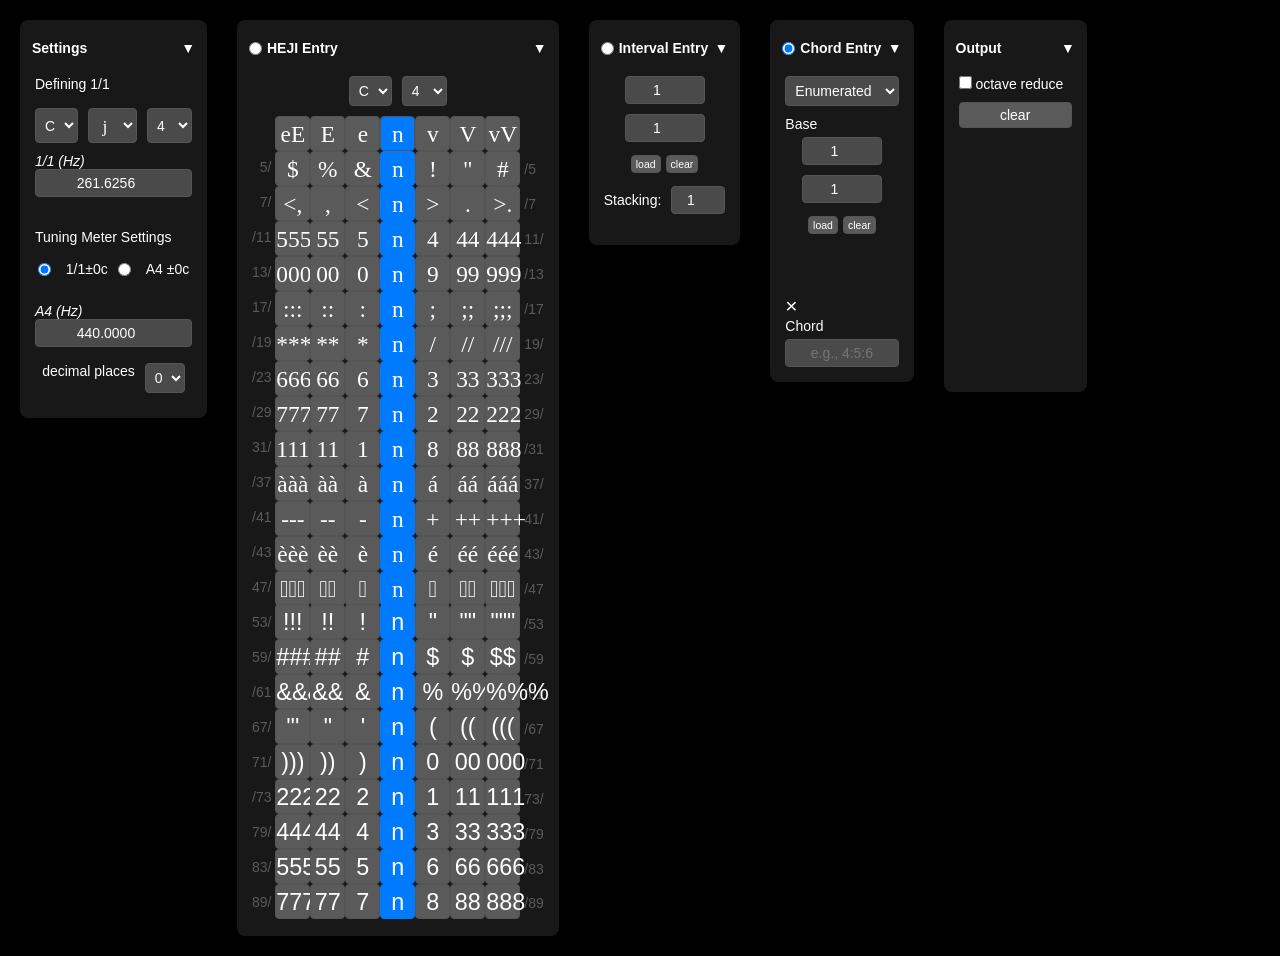
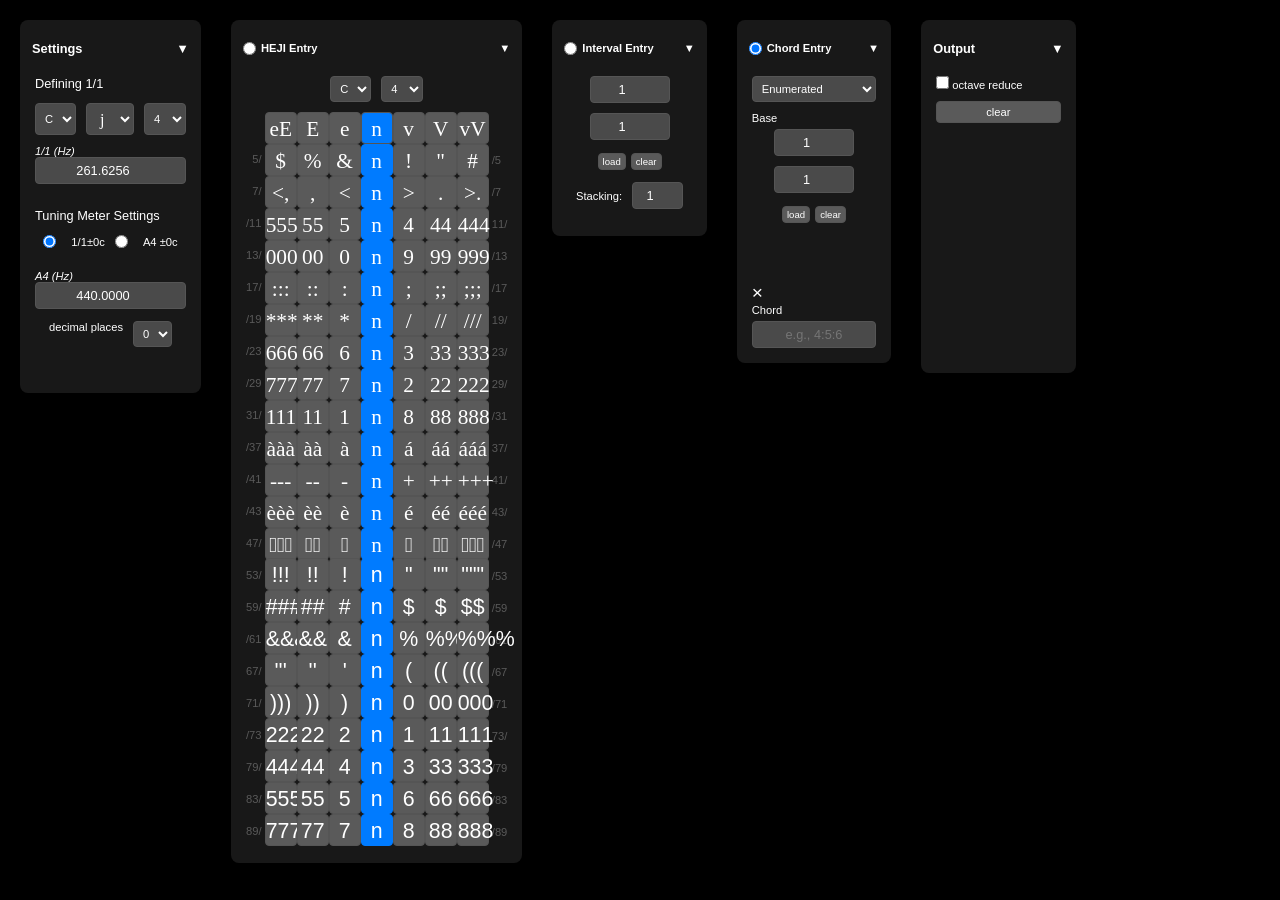

reduce all sizing (css only) 20%

--- a/style.css
+++ b/style.css
@@ -45,11 +45,12 @@
     margin: 0;
     padding: 0;
     font-family: "Inter", sans-serif;
-    font-size: 14px;
+    font-size: 11.2px;
 }
 
 html {
     min-height: 100%;
+    font-size: 80%;
     --bg-main: #000; /* background */
     --bg-header: rgba(30, 30, 30, 0.8); /* settings menu background */
     --bg-button: #5a5a5a; /* button background */
@@ -365,7 +366,7 @@ button.chromatic, .syntonic, .septimal, .undecimal, .tridecimal, .seventeen, .ni
 }
 
 #clearOutputButton {
-    font-size: 14px;
+    font-size: 11.2px;
     margin: 10px 0; 
     display: block;
     width: 100%; 
@@ -697,14 +698,14 @@ input.ratioIn {
 #playOutputButton {
     display: block;
     width: 100%;
-    font-size: 14px; /* Same as clearOutputButton */
+    font-size: 11.2px; /* Same as clearOutputButton */
     margin: 10px 0; /* Same as clearOutputButton */
 }
 
 #clearEdoOutputButton, #playEdoOutputButton {
     display: block;
     width: 100%;
-    font-size: 14px; /* Same as clearOutputButton */
+    font-size: 11.2px; /* Same as clearOutputButton */
     margin: 10px 0; /* Same as clearOutputButton */
 }
 
@@ -713,7 +714,7 @@ input.ratioIn {
 .save-csv-button {
     display: none; /* Hidden by default */
     width: 100%; /* Match play buttons */
-    font-size: 14px; /* Match play buttons */
+    font-size: 11.2px; /* Match play buttons */
     margin: 5px 0; /* Adjust margin to fit below play buttons */
 }
 
@@ -725,7 +726,7 @@ input.ratioIn {
 #playOutputButton, #playEdoOutputButton {
     display: block;
     width: 100%;
-    font-size: 14px;
+    font-size: 11.2px;
     margin: 10px 0;
 }
 
